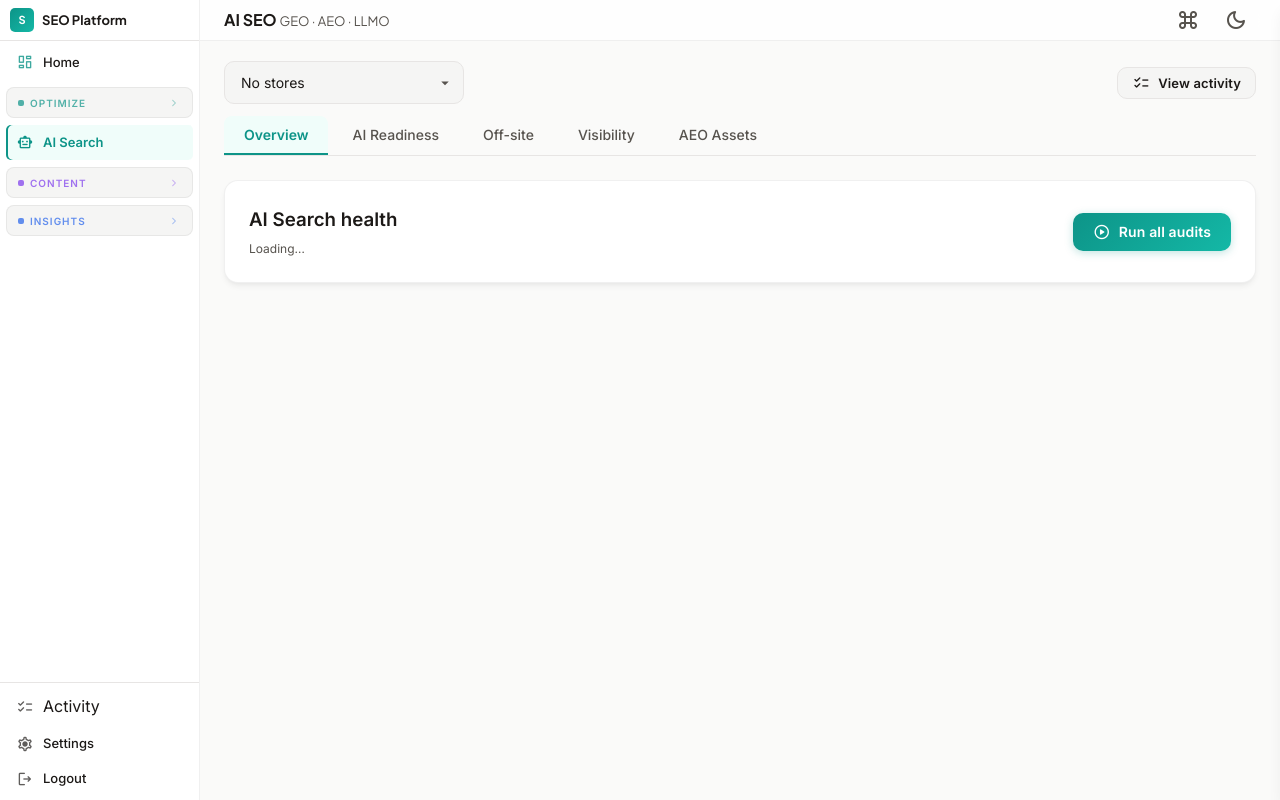
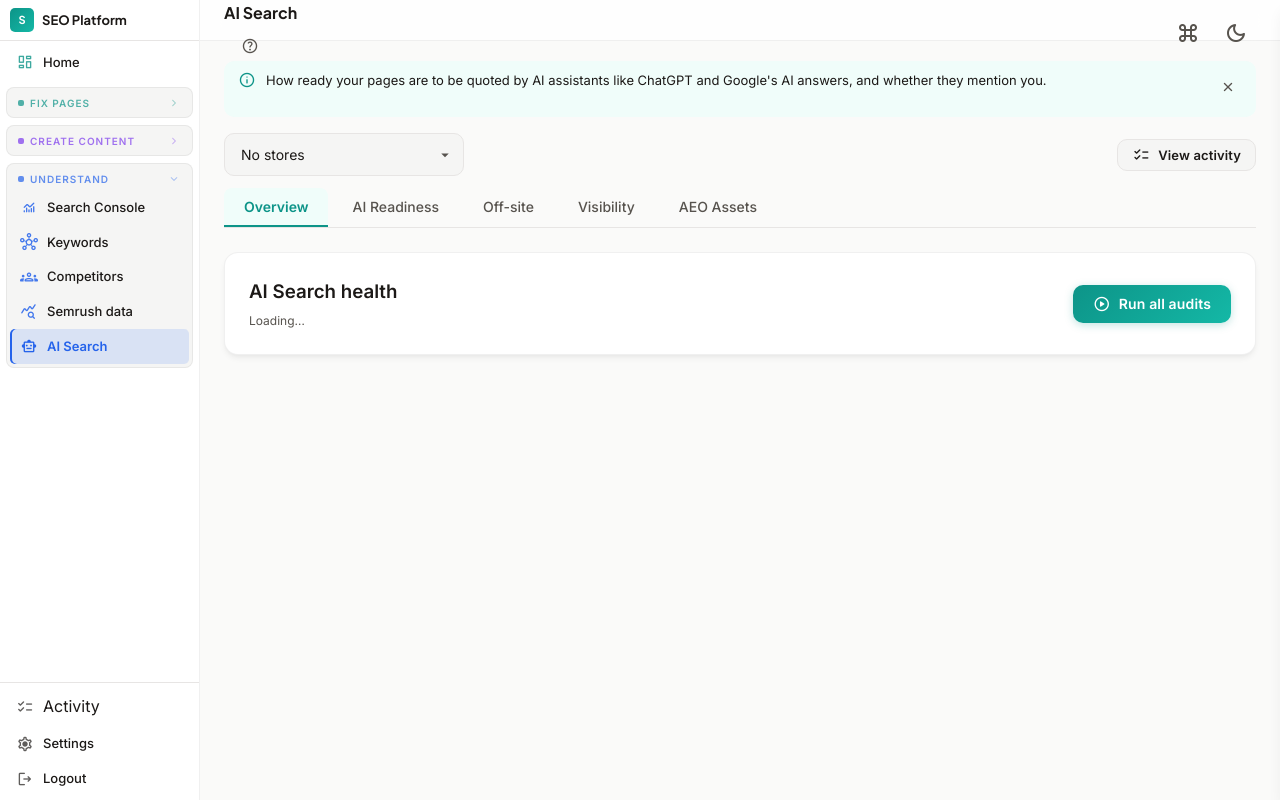
Before and after one commit to ruolez/shopify-seo, a Flask app: page /ai-seo in a window 1280 px wide. Run offline with Flask 3, Linux system fonts and the light colour scheme; the visitor is signed in with stand-in values (Sample User, id 1); data that the repository does not hold is empty; some libraries are stand-ins or nearby versions.

Commit message:
feat(ui): task-based sidebar and a one-line explainer on every page
Phase 6 (part 1) of the October audit.

- Sidebar grouped by what you are doing: Fix pages, Create content,
  Understand. Content Gaps becomes 'Content ideas' under Create content;
  AI Search sits under Understand; Image Manager is 'Missing images'.
- Every page opens with a plain-language line saying what it is for;
  dismissible, with a help button in the title to bring it back.
- 'AI Search' is the one name for that page; command palette keeps the old
  names searchable.
- CLAUDE.md documents the apply pipeline, publish gate, scores and tests;
  the audit records what is done and what remains.

```diff
--- a/app/static/js/brands.js
+++ b/app/static/js/brands.js
@@ -1286,7 +1286,7 @@ async function startBulkBrandSeo() {
     const okBtn = document.getElementById("brand-confirm-dialog-ok");
 
     titleEl.textContent = "Bulk Optimize SEO";
-    msgEl.innerHTML = `This will run AI SEO optimization on <strong>${gcIds.length}</strong> brand collection${gcIds.length !== 1 ? "s" : ""} and automatically apply the results to Shopify.`;
+    msgEl.innerHTML = `This will write new descriptions and meta tags for <strong>${gcIds.length}</strong> brand collection${gcIds.length !== 1 ? "s" : ""} and automatically apply the results to Shopify.`;
     okBtn.textContent = "Start Optimization";
     okBtn.onclick = async () => {
         closeBrandConfirmDialog();
--- a/app/static/js/ui.js
+++ b/app/static/js/ui.js
@@ -93,6 +93,66 @@ const UIConfirm = {
         });
     },
 };
+
+/* ── Page intros ─────────────────────────────────────────────────────── */
+/* One plain-language line at the top of each page: what it is for and what
+ * to do there. Dismissible per page; "?" in the title brings it back. */
+const PAGE_INTROS = {
+    "/": "Your to-do list. Each row is one job, ranked by the extra clicks a month it could bring. Start at the top.",
+    "/seo": "Every product and collection with its on-page score — how well the page's own text is set up. Fix what is flagged here; how Google responds shows beside it as the search result.",
+    "/interlinking": "Links between your own pages. Pages nobody links to are hard for Google and shoppers to find; fix orphans and broken links here.",
+    "/duplicates": "Pages sharing the same title or description in Google's results. Give each its own so they stop competing.",
+    "/images": "Products with no image. Generate or upload a placeholder so the page is not bare.",
+    "/blog": "Write, schedule and improve blog posts. “Worth refreshing” lists posts Google already shows but few people click.",
+    "/news": "Turn supplier and industry news into Product News posts. Drafts wait in Scheduled until you approve them.",
+    "/content/calendar": "Everything scheduled to publish, blog and news together, on one shared posting rhythm.",
+    "/content-gaps": "Searches your competitors rank for and you do not. Each one is an idea for a new collection or article.",
+    "/landing-pages": "Standalone pages for a campaign or topic, and SEO for your store's existing pages.",
+    "/brands": "One collection page per brand you carry, each with its own description.",
+    "/home-page": "The image carousel at the top of your store's home page.",
+    "/gsc": "What Google reports about your store: searches, clicks, positions, and which pages it has indexed.",
+    "/keyword-strategy": "Which page targets which search term. One page per term, so your own pages do not compete (competing is called cannibalization).",
+    "/competitors": "Where competitors rank against you on the terms you track, checked weekly.",
+    "/semrush": "Keyword data imported from your Semrush exports. It feeds the keyword and priority tools; upload a fresh export monthly.",
+    "/ai-seo": "How ready your pages are to be quoted by AI assistants like ChatGPT and Google's AI answers, and whether they mention you.",
+    "/settings": "Connections, AI model, prompts and scoring rules.",
+};
+
+function initPageIntro() {
+    const path = window.location.pathname.replace(/\/$/, "") || "/";
+    const text = PAGE_INTROS[path];
+    const host = document.querySelector(".page-content");
+    if (!text || !host) return;
+    const key = "pageIntroDismissed:" + path;
+    const show = () => {
+        if (document.getElementById("page-intro")) return;
+        const el = document.createElement("div");
+        el.id = "page-intro";
+        el.style.cssText = "display:flex;gap:10px;align-items:flex-start;padding:10px 14px;margin-bottom:16px;border-radius:10px;background:var(--primary-light, rgba(26,115,232,.08));font-size:13px;line-height:1.5;";
+        el.innerHTML = `<span class="material-symbols-rounded" style="font-size:18px;color:var(--primary);">info</span>
+            <span style="flex:1;">${escapeHtml(text)}</span>
+            <button class="icon-btn" title="Hide" style="margin:-4px -6px 0 0;"><span class="material-symbols-rounded" style="font-size:18px;">close</span></button>`;
+        el.querySelector("button").addEventListener("click", () => {
+            el.remove();
+            try { localStorage.setItem(key, "1"); } catch (e) {}
+        });
+        host.prepend(el);
+    };
+    let dismissed = false;
+    try { dismissed = localStorage.getItem(key) === "1"; } catch (e) {}
+    if (!dismissed) show();
+    const title = document.querySelector(".topbar h2, .top-bar h2, header h2");
+    if (title && !title.querySelector(".page-intro-help")) {
+        const help = document.createElement("button");
+        help.className = "icon-btn page-intro-help";
+        help.title = "What is this page for?";
+        help.style.cssText = "margin-left:6px;vertical-align:middle;";
+        help.innerHTML = '<span class="material-symbols-rounded" style="font-size:18px;">help</span>';
+        help.addEventListener("click", show);
+        title.appendChild(help);
+    }
+}
+document.addEventListener("DOMContentLoaded", initPageIntro);
 
 /* ── UISkeleton ──────────────────────────────────────────────────────── */
 const UISkeleton = {
@@ -301,9 +361,9 @@ const CommandPalette = (() => {
         { label: "Duplicates", icon: "difference", href: "/duplicates" },
         { label: "SEO Issues", icon: "speed", href: "/seo?tab=issues" },
         { label: "AI Search", icon: "smart_toy", href: "/ai-seo" },
-        { label: "Interlinking", icon: "link", href: "/interlinking" },
+        { label: "Internal links (Interlinking)", icon: "link", href: "/interlinking" },
         { label: "Interlinking Issues", icon: "link_off", href: "/interlinking?tab=issues" },
-        { label: "Image Manager", icon: "image", href: "/images" },
+        { label: "Missing images (Image Manager)", icon: "image", href: "/images" },
         { label: "Content Calendar", icon: "calendar_month", href: "/content/calendar" },
         { label: "Blog Posts", icon: "edit_note", href: "/blog" },
         { label: "News", icon: "newspaper", href: "/news" },
@@ -311,8 +371,9 @@ const CommandPalette = (() => {
         { label: "Home Page Carousel", icon: "home", href: "/home-page" },
         { label: "Brands", icon: "loyalty", href: "/brands" },
         { label: "Search Console", icon: "monitoring", href: "/gsc" },
-        { label: "Keyword Strategy", icon: "hub", href: "/keyword-strategy" },
-        { label: "Content Gaps", icon: "target", href: "/content-gaps" },
+        { label: "Keywords (Keyword Strategy)", icon: "hub", href: "/keyword-strategy" },
+        { label: "Content ideas (Content Gaps)", icon: "target", href: "/content-gaps" },
+        { label: "Indexing — pages Google has not indexed", icon: "travel_explore", href: "/gsc?tab=indexing" },
         { label: "Competitors", icon: "groups", href: "/competitors" },
         { label: "Semrush Data", icon: "query_stats", href: "/semrush" },
         { label: "Stores", icon: "store", href: "/stores" },
--- a/app/templates/_sidebar.html
+++ b/app/templates/_sidebar.html
@@ -13,7 +13,7 @@
         </div>
         <div class="nav-section nav-group" data-group="optimize">
             <button type="button" class="nav-section-label nav-group-toggle" data-href="/seo">
-                Optimize
+                Fix pages
                 <span class="nav-badge" data-badge="optimize"></span>
                 <span class="material-symbols-rounded nav-group-chevron">expand_more</span>
             </button>
@@ -23,31 +23,24 @@
                     SEO
                     <span class="nav-badge" data-badge="seo"></span>
                 </a>
+                <a href="/interlinking" class="nav-item" data-page="interlinking">
+                    <span class="material-symbols-rounded">link</span>
+                    Internal links
+                    <span class="nav-badge" data-badge="interlinking"></span>
+                </a>
                 <a href="/duplicates" class="nav-item" data-page="duplicates">
                     <span class="material-symbols-rounded">difference</span>
                     Duplicates
                 </a>
-                <a href="/interlinking" class="nav-item" data-page="interlinking">
-                    <span class="material-symbols-rounded">link</span>
-                    Interlinking
-                    <span class="nav-badge" data-badge="interlinking"></span>
-                </a>
                 <a href="/images" class="nav-item" data-page="images">
                     <span class="material-symbols-rounded">image</span>
-                    Image Manager
+                    Missing images
                 </a>
             </div>
         </div>
-        <div class="nav-section">
-            <a href="/ai-seo" class="nav-item" data-page="ai-seo">
-                <span class="material-symbols-rounded">smart_toy</span>
-                AI Search
-                <span class="nav-badge" data-badge="ai-seo"></span>
-            </a>
-        </div>
         <div class="nav-section nav-group" data-group="content">
             <button type="button" class="nav-section-label nav-group-toggle" data-href="/blog">
-                Content
+                Create content
                 <span class="nav-badge nav-badge-error" data-badge="content"></span>
                 <span class="material-symbols-rounded nav-group-chevron">expand_more</span>
             </button>
@@ -58,29 +51,34 @@
                 </a>
                 <a href="/blog" class="nav-item" data-page="blog">
                     <span class="material-symbols-rounded">edit_note</span>
-                    Blog Posts
+                    Blog posts
                 </a>
                 <a href="/news" class="nav-item" data-page="news">
                     <span class="material-symbols-rounded">newspaper</span>
                     News
                 </a>
+                <a href="/content-gaps" class="nav-item" data-page="content-gaps">
+                    <span class="material-symbols-rounded">target</span>
+                    Content ideas
+                    <span class="nav-badge" data-badge="content-gaps"></span>
+                </a>
                 <a href="/landing-pages" class="nav-item" data-page="landing-pages">
                     <span class="material-symbols-rounded">web</span>
-                    Landing Pages
-                </a>
-                <a href="/home-page" class="nav-item" data-page="home-page">
-                    <span class="material-symbols-rounded">home</span>
-                    Home Page
+                    Landing pages
                 </a>
                 <a href="/brands" class="nav-item" data-page="brands">
                     <span class="material-symbols-rounded">loyalty</span>
                     Brands
                 </a>
+                <a href="/home-page" class="nav-item" data-page="home-page">
+                    <span class="material-symbols-rounded">view_carousel</span>
+                    Home page carousel
+                </a>
             </div>
         </div>
         <div class="nav-section nav-group" data-group="research">
             <button type="button" class="nav-section-label nav-group-toggle" data-href="/gsc">
-                Insights
+                Understand
                 <span class="material-symbols-rounded nav-group-chevron">expand_more</span>
             </button>
             <div class="nav-group-items">
@@ -90,12 +88,7 @@
                 </a>
                 <a href="/keyword-strategy" class="nav-item" data-page="keyword-strategy">
                     <span class="material-symbols-rounded">hub</span>
-                    Keyword Strategy
-                </a>
-                <a href="/content-gaps" class="nav-item" data-page="content-gaps">
-                    <span class="material-symbols-rounded">target</span>
-                    Content Gaps
-                    <span class="nav-badge" data-badge="content-gaps"></span>
+                    Keywords
                 </a>
                 <a href="/competitors" class="nav-item" data-page="competitors">
                     <span class="material-symbols-rounded">groups</span>
@@ -104,7 +97,12 @@
                 </a>
                 <a href="/semrush" class="nav-item" data-page="semrush">
                     <span class="material-symbols-rounded">query_stats</span>
-                    Semrush Data
+                    Semrush data
+                </a>
+                <a href="/ai-seo" class="nav-item" data-page="ai-seo">
+                    <span class="material-symbols-rounded">smart_toy</span>
+                    AI Search
+                    <span class="nav-badge" data-badge="ai-seo"></span>
                 </a>
             </div>
         </div>
--- a/app/templates/ai_seo.html
+++ b/app/templates/ai_seo.html
@@ -1,8 +1,8 @@
 {% extends "base.html" %}
 
-{% block title %}AI SEO{% endblock %}
+{% block title %}AI Search{% endblock %}
 
-{% block page_title %}AI SEO <span style="font-size:13px;color:var(--on-surface-secondary);font-weight:400;">GEO · AEO · LLMO</span>{% endblock %}
+{% block page_title %}AI Search{% endblock %}
 
 {% block content %}
                 <div class="toolbar-row" style="margin-bottom:12px;gap:12px;">
```
Also changed, not shown: APP_AUDIT_2026-10.md (+29 -2 lines), CLAUDE.md (+31 -1 lines).
